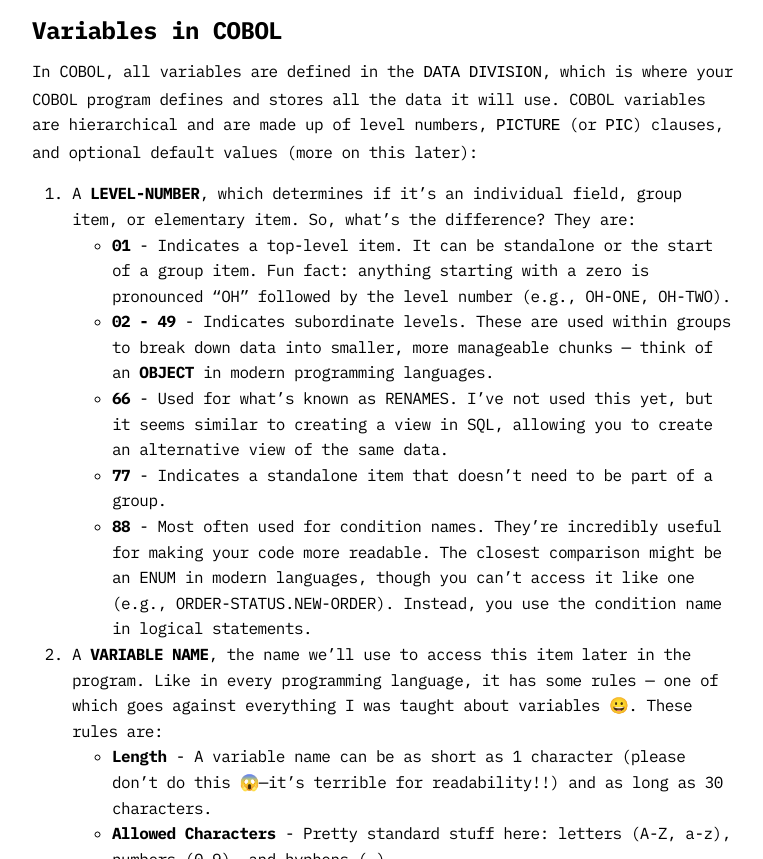
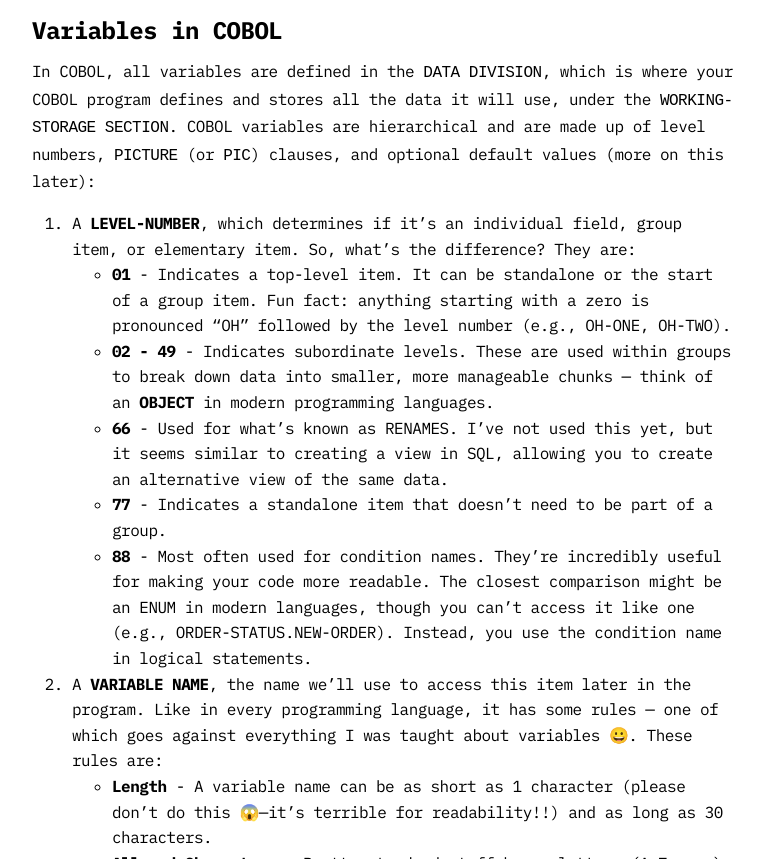
Before and after one commit to stephenkjohnston/stephen.codes, an Astro site: page /articles/cobol-data-types-variables in a window 1280 px wide. Shown: the part 883-1742 px from the top of the page, without its empty margins (256-1019 px from the left). Built offline with nearby package versions, Linux system fonts and the light colour scheme; Astro itself is replaced by a stand-in of ours; some packages are replaced by stand-ins of ours.

Commit message:
Add reference to WORKING-STORAGE SECTION.

```diff
--- a/src/content/articles/cobol-data-types-variables.md
+++ b/src/content/articles/cobol-data-types-variables.md
@@ -19,7 +19,7 @@ The COBOL standard categorizes data based on its purpose into five distinct type
 The **Alphanumeric Edited** and **Numeric Edited** data types can be a bit tricky at first — but simply put, it's COBOL's way of saying, "Let's make this data look fancy!" They're designed for formatting data for display, like adding commas to numbers, currency symbols, or even hyphens in text.
 
 ## Variables in COBOL
-In COBOL, all variables are defined in the `DATA DIVISION`, which is where your COBOL program defines and stores all the data it will use. COBOL variables are hierarchical and are made up of level numbers, `PICTURE` (or `PIC`) clauses, and optional default values (more on this later):
+In COBOL, all variables are defined in the `DATA DIVISION`, which is where your COBOL program defines and stores all the data it will use, under the `WORKING-STORAGE SECTION`. COBOL variables are hierarchical and are made up of level numbers, `PICTURE` (or `PIC`) clauses, and optional default values (more on this later):
 1. A **LEVEL-NUMBER**, which determines if it's an individual field, group item, or elementary item. So, what's the difference? They are:
    * **01** - Indicates a top-level item. It can be standalone or the start of a group item. Fun fact: anything starting with a zero is pronounced "OH" followed by the level number (e.g., OH-ONE, OH-TWO).
    * **02 - 49** - Indicates subordinate levels. These are used within groups to break down data into smaller, more manageable chunks — think of an **OBJECT** in modern programming languages.
```
